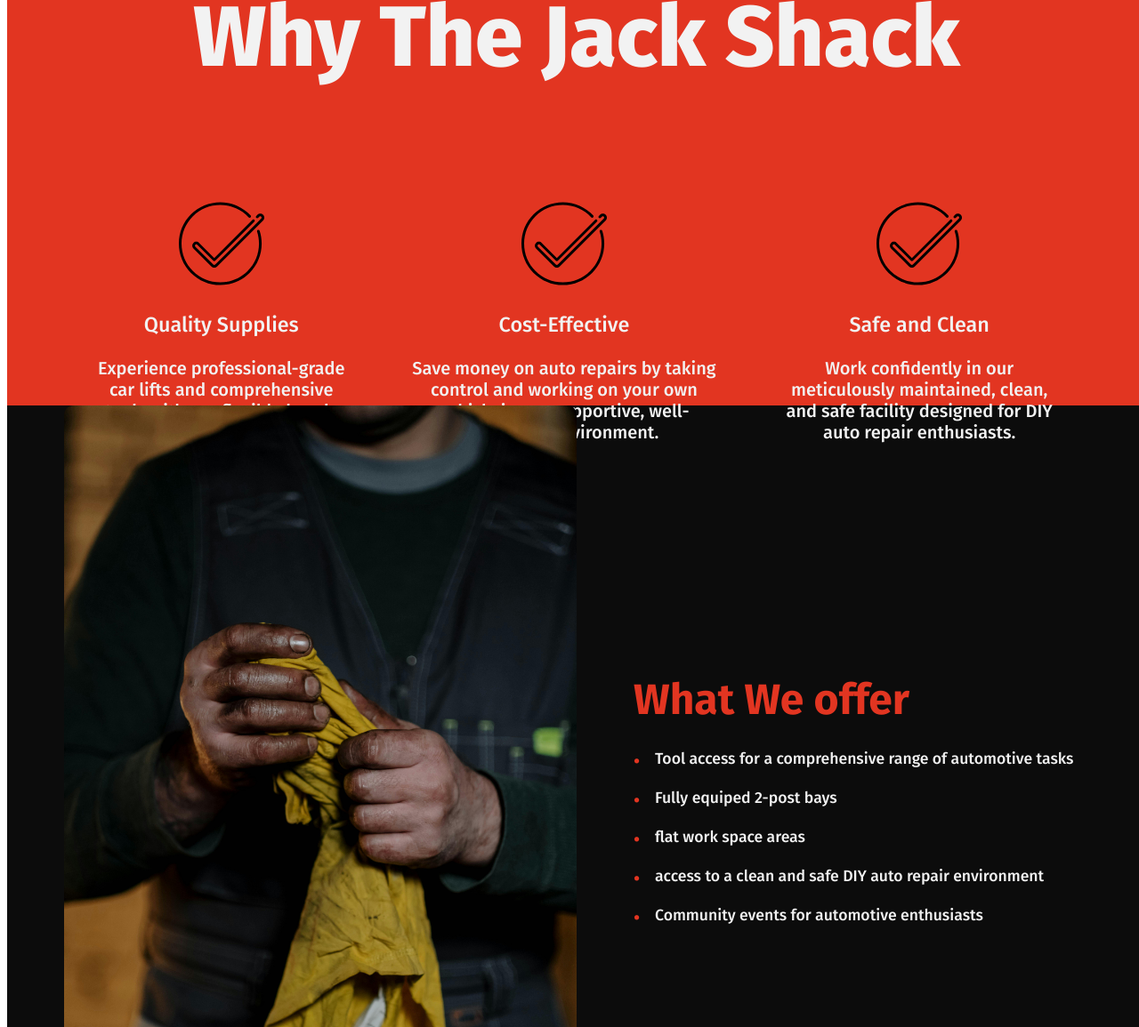
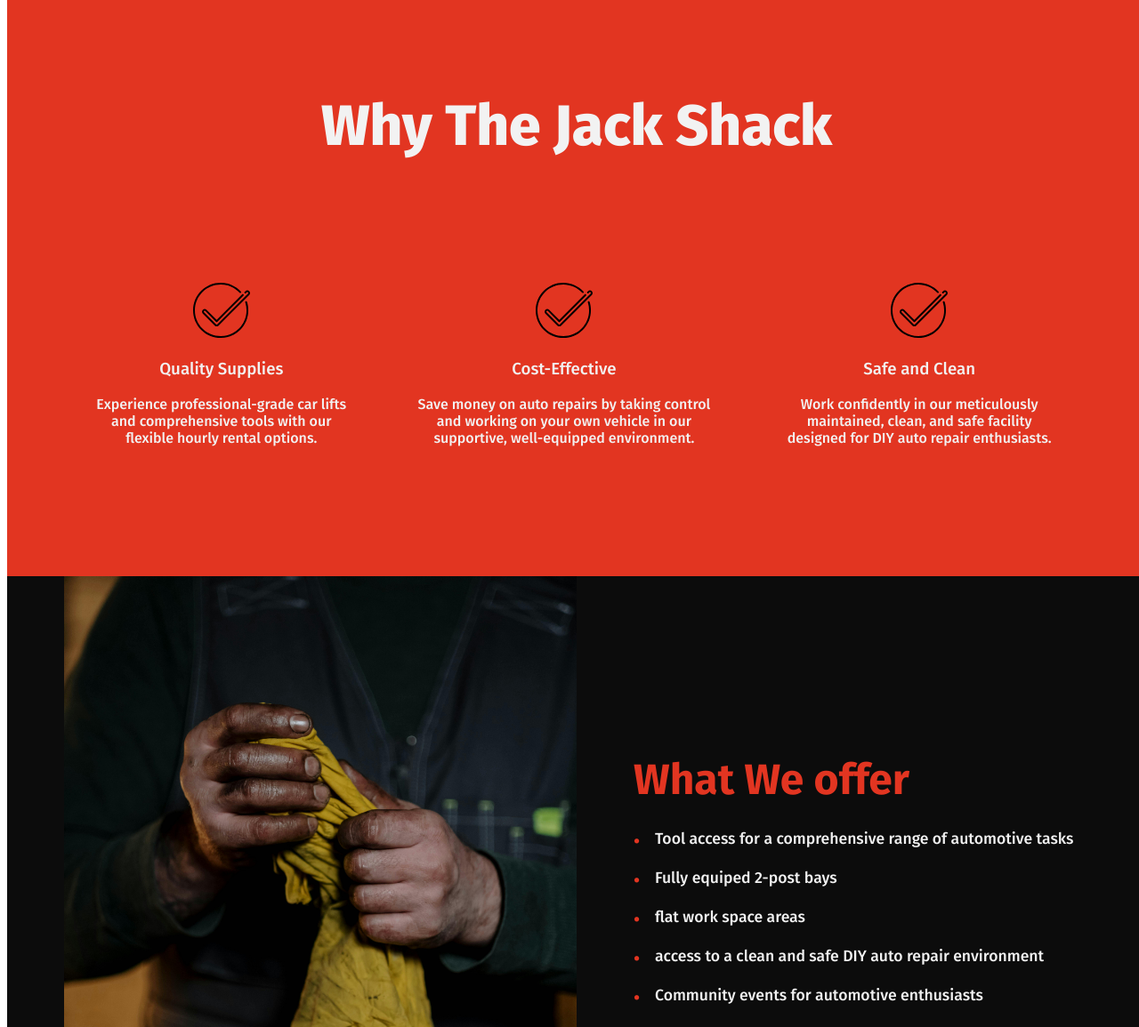
Before and after one commit to Sclicer94/TheJackShack, a plain HTML site: page index.html in a window 1280 px wide. Shown: the part 1352-2507 px from the top of the page at 89% size. Drawn offline with Linux system fonts and the light colour scheme.

Commit message:
Update stylesheet.css

```diff
--- a/styles/stylesheet.css
+++ b/styles/stylesheet.css
@@ -35,7 +35,8 @@
 
 section {
     height: 75vh;
-    width: 100vw;
+    min-width: 100vw;
+    padding: 2rem 0;
 }
 
 #s1 {
@@ -85,7 +86,7 @@
 #s2 h2{
     padding-bottom: 3rem;
     font-size: 3rem;
-    marfin:0;
+    margin:0;
 }
 
 #s2 p{
@@ -120,12 +121,15 @@
     align-items: center;
     justify-content: space-around;
     color: var(--white);
+
+
 }
 
 #s3 h2{
-    padding-top: 3rem;
-    font-size: 6rem;
+    padding-top: 1rem;
+    font-size: 4rem;
     font-weight: 800;
+
 }
 
 #points{
@@ -140,11 +144,11 @@
 .point {
     padding: 3rem 2rem;
     text-align: center;
-    font-size: 1.25rem;
+    font-size: 1rem;
 }
 
 .point img{
-    height:6rem;
+    height:4rem;
     width: auto;
 }
 
@@ -154,7 +158,9 @@
     color: var(--white);
     align-items: center;
     justify-content: space-between;
-    height: auto;
+    max-height: 75vh;
+    overflow: hidden;
+
 }
 
 #s4 img {
```
